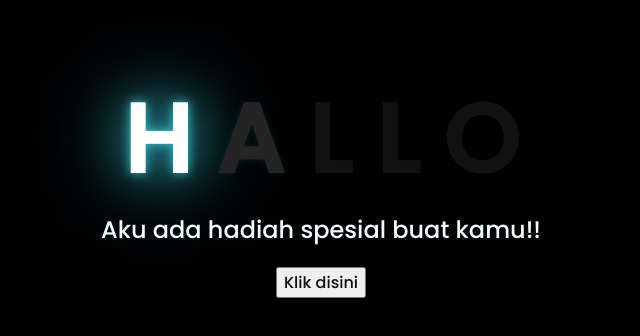
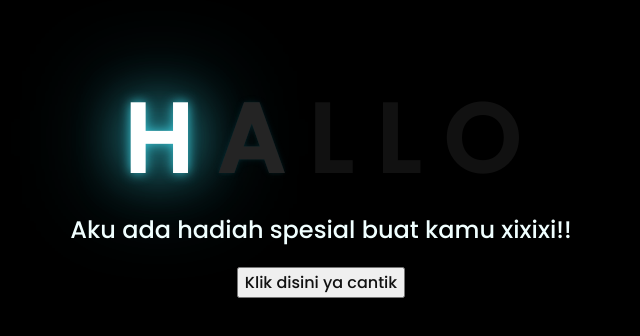
Before and after one commit to zeyrachle/flower, a plain HTML site: page index.html in a window 1280 px wide. Shown: the part 226-562 px from the top of the page, without its empty margins (327-967 px from the left). Drawn offline with Linux system fonts and the light colour scheme.

Commit message:
Update index.html

```diff
--- a/index.html
+++ b/index.html
@@ -17,11 +17,11 @@
         <span>O</span>
     </div>
     <div class="description">
-        <span>Aku ada hadiah spesial buat kamu!!</span>
+        <span>Aku ada hadiah spesial buat kamu xixixi!!</span>
     </div>
     <div class="button">
         <button>
-            <a href="flower.html">Klik disini</a>
+            <a href="flower.html">Klik disini ya cantik</a>
         </button>
 
     </div>
```
